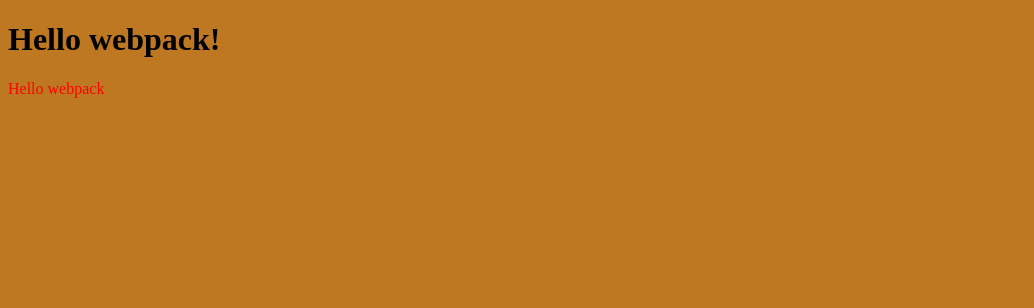
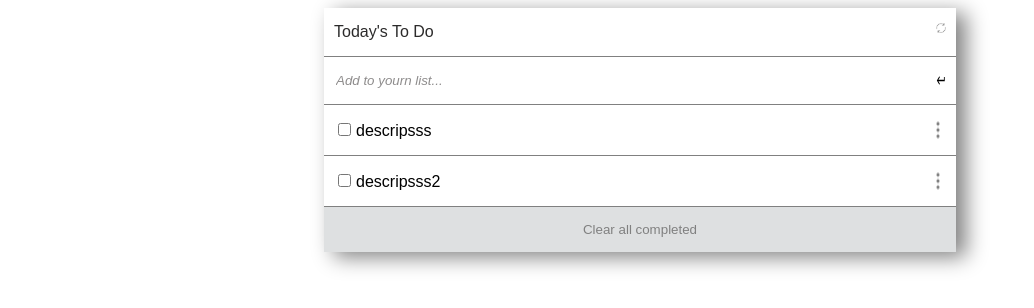
Before and after one commit to alvaroiporre/ToDoList, a website built with webpack: page src/index.html in a window 1280 px wide. Shown: the whole page, without its empty margins (0-1034 px from the left). Built offline with nearby package versions, Linux system fonts and the light colour scheme.

Commit message:
Add structure

```diff
--- a/package.json
+++ b/package.json
@@ -17,7 +17,9 @@
     "eslint-config-airbnb-base": "^14.2.1",
     "eslint-plugin-import": "^2.27.5",
     "hint": "^7.1.8",
+    "html-loader": "^4.2.0",
     "html-webpack-plugin": "^5.5.1",
+    "image-webpack-loader": "^8.1.0",
     "style-loader": "^3.3.2",
     "stylelint": "^13.13.1",
     "stylelint-config-standard": "^21.0.0",
--- a/src/index.css
+++ b/src/index.css
@@ -1,7 +1,87 @@
 body {
-  background-color: rgb(190, 120, 34);
+  display: flex;
+  flex-direction: column;
+  justify-content: center;
+  align-items: center;
+  font-family:Arial, Helvetica, sans-serif;
+  flex-wrap: wrap;
+  box-sizing: border-box;
 }
 
-.hello {
-  color: red;
+.card {
+  box-shadow: 10px 5px 20px gray;
+  padding: 0;
+  width: max(300px, 50%);
 }
+
+
+
+.title {
+  margin: 0;
+  color: rgb(44, 43, 43);
+
+}
+
+::placeholder {
+  color: rgb(142, 140, 140);
+}
+
+.row {
+  padding: 15px 10px;
+  border-bottom: gray solid 1px;
+  margin: 0;
+}
+
+.text-input {
+  border: 0;
+  font-style: italic;
+  width: 96%;
+}
+
+.icon_return {
+  width: 10px;
+  margin-left: 5px;
+}
+
+.task {
+  list-style: none;
+  margin: 0;
+
+}
+
+.list {
+  padding: 0;
+  margin: 0;
+}
+
+
+.check {
+  text-decoration:line-through;
+  color: gray;
+}
+
+.checkbox {
+
+  margin-right: 5px;
+}
+
+.btn {
+  background-color: rgb(222, 224, 225);
+  border: none;
+  color: gray;
+  width: 100%;
+}
+
+.btn:hover {
+  text-decoration: underline;
+}
+
+.flex-around {
+  display: flex;
+  justify-content: space-between;
+}
+
+.icon-reload {
+  width: 10px;
+  height: 10px;
+}
--- a/src/index.html
+++ b/src/index.html
@@ -2,10 +2,24 @@
 <html lang="en">
 <head>
     <meta charset="UTF-8">
+    <meta http-equiv="X-UA-Compatible" content="IE=edge">
     <meta name="viewport" content="width=device-width, initial-scale=1.0">
-    <title>Wbpack Exercise</title>
+    <title>To Do List</title>
 </head>
 <body>
-    <h1>Hello webpack!</h1>
+    <div class="card">
+        <div class="flex-around row">
+            <p class="title">Today's To Do</p>
+            <img class="icon-reload" src="../src/icons/reload.png" >
+        </div>
+
+        <div class="flex-around row">
+            <input class="text-input" type="text" placeholder="Add to yourn list...">
+            <img src="../src/icons/icon_return.svg" class="icon_return" alt="return">
+        </div>
+        <ul class="list">
+        </ul>
+        <button class="btn row">Clear all completed</button>
+    </div>
 </body>
 </html>
--- a/src/index.js
+++ b/src/index.js
@@ -1,13 +1,29 @@
 import _ from 'lodash';
 import './index.css';
 
-function component() {
-  const element = document.createElement('div');
 
-  // Lodash, now imported by this script
-  element.innerHTML = _.join(['Hello', 'webpack'], ' ');
-  element.classList.add('hello');
-  return element;
+let tasks = [
+    {
+        description: "descripsss",
+        completed: false,
+        index: 0
+    },
+    {
+        description: "descripsss2",
+        completed: true,
+        index: 1
+    }
+];
+
+const list = document.querySelector('.list');
+const inputText = document.querySelector('.text-input');
+
+tasks.forEach((task) => {
+    list.innerHTML += `
+    <li class="row task flex-around" id="${task.index}"><div><input class="checkbox" onclick=check(${task.index}) type="checkbox" name="" id="check-${task.index}">${task.description}</div><img src='../src/icons/tres-puntos.png'></li>
+    `;
+});
+
+window.check = (index) => {
+    document.getElementById(index).classList.toggle('check');
 }
-
-document.body.appendChild(component());
--- a/webpack.config.js
+++ b/webpack.config.js
@@ -19,6 +19,21 @@ module.exports = {
         test: /\.css$/i,
         use: ['style-loader', 'css-loader'],
       },
+      {
+        test: /\.(png|jpg)$/i,
+        type: 'asset/resource',
+        use: [{
+          loader: 'image-webpack-loader',
+          options: {
+            pngquant: {
+              quality: [.90, .95],
+            },
+          }
+        }],
+        generator: {
+            filename: 'images/[name]-[hash][ext]'
+        }
+      }
     ],
   },
   mode: 'development',
```
Also changed, not shown: README.md, dist/index.html, dist/main.js, src/icons/enter.png (added), src/icons/icon_return.svg (added), src/icons/more.png (added), src/icons/reload.png (added), src/icons/trash.png (added), src/icons/tres-puntos.png (added), 3 other files.
